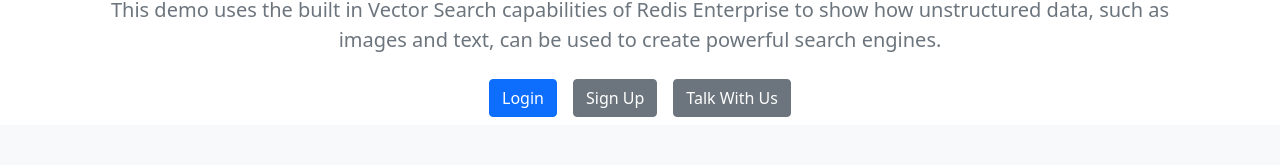
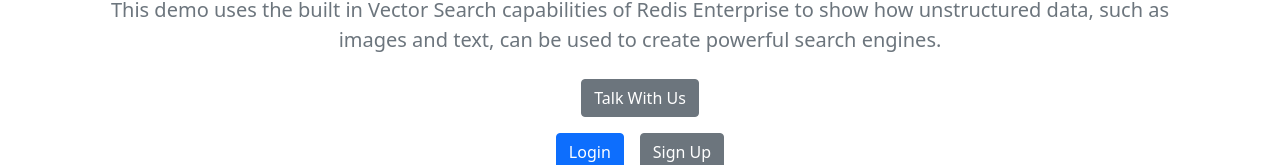
Before and after one commit to redis-developer/redis-product-search, a React (Create React App) app in the folder gui/: page / in a window 1280 px wide. Shown: the part 191-356 px from the top of the page. Built offline with nearby package versions, Linux system fonts and the light colour scheme; no server answers; what ra-data-simple-rest would draw is missing.

Commit message:
move talk with us button

```diff
--- a/gui/src/views/Home.tsx
+++ b/gui/src/views/Home.tsx
@@ -65,6 +65,9 @@
            to show how unstructured data, such as images and text, can be used to create powerful
            search engines.
        </p>
+       <a className="btn btn-secondary m-2" href="https://forms.gle/ANpHTe2Da5CVGHty7" target="_blank">
+            Talk With Us
+       </a>
       { isAuthenticated() ? (
         <div>
           <a className="btn btn-primary m-2" onClick={() => queryProductsWithLimit()}>
@@ -89,9 +92,6 @@
           </a>
           <a className="btn btn-secondary m-2" onClick={() => Navigate("/signup")}>
             Sign Up
-          </a>
-          <a className="btn btn-secondary m-2" href="https://forms.gle/ANpHTe2Da5CVGHty7" target="_blank">
-            Talk With Us
           </a>
         </div>
       )}
```
